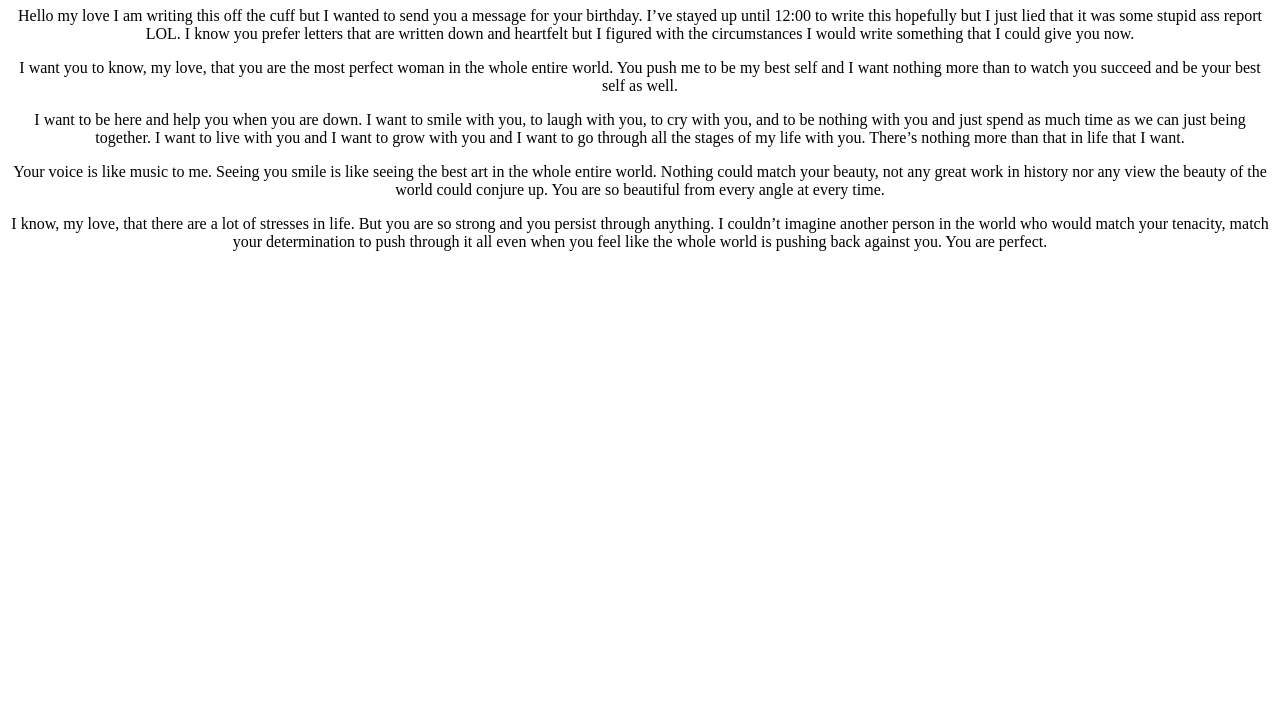
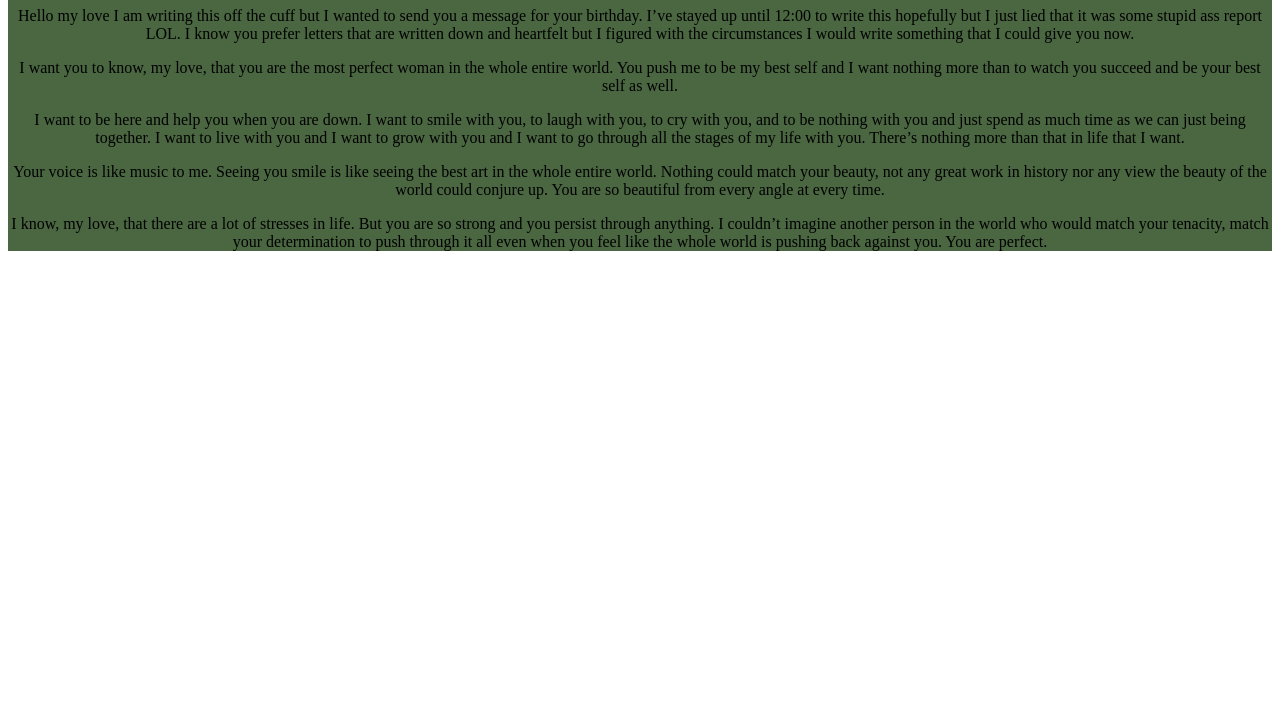
Before and after one commit to jabaltariq/nabira-birthday, a plain HTML site: page index.html in a window 1280 px wide. Shown: the part 74-800 px from the top of the page. Drawn offline with Linux system fonts and the light colour scheme.

Commit message:
Update style.css

```diff
--- a/style.css
+++ b/style.css
@@ -1,3 +1,4 @@
-* {
+.note {
   text-align: center;
+  background-color: #4a6741;
 }
```
